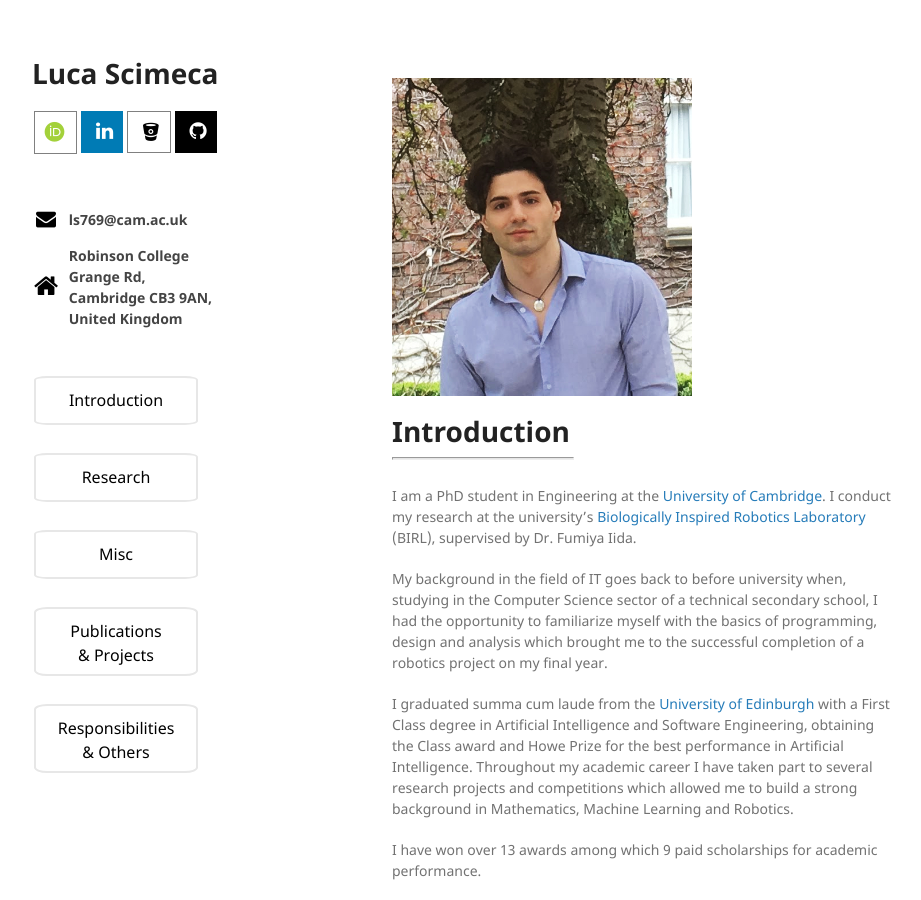
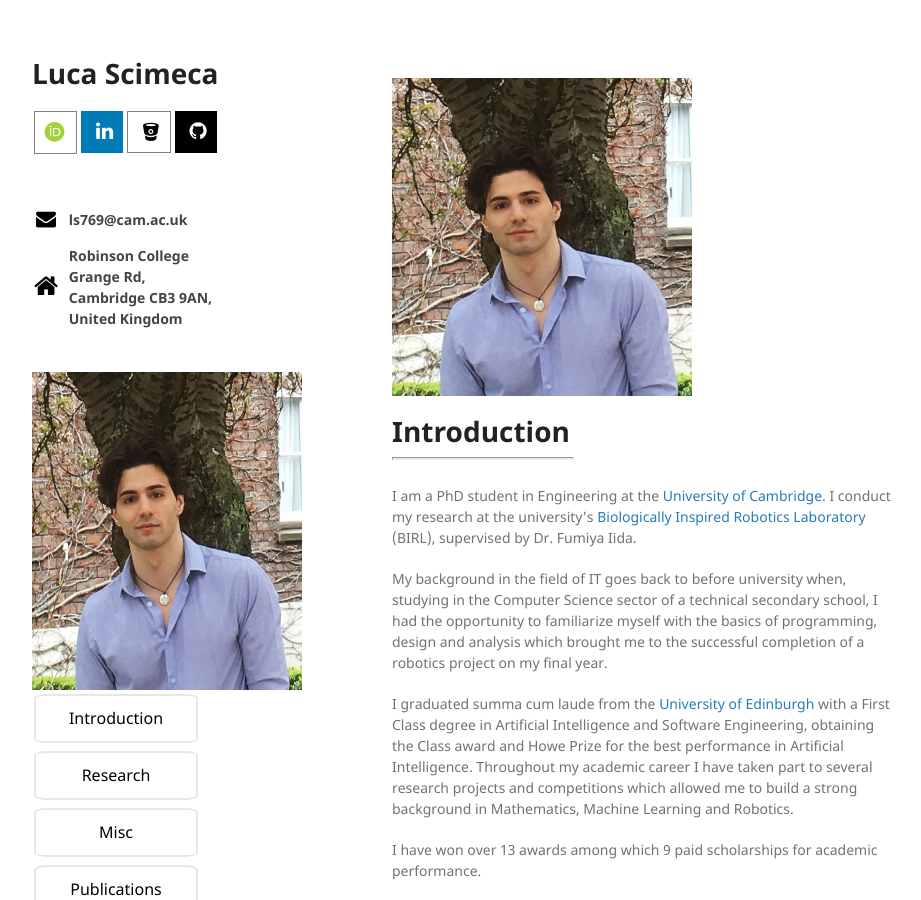
Before and after one commit to lucascimeca/lucascimeca.github.io, a Jekyll site: the page built from index.md, in a window 1280 px wide and 900 px high. Shown: the whole window, without its empty margins (178-1099 px from the left). Built offline with Jekyll 4.4.1, drawn with Linux system fonts in a browser that asks for light colours; nearby versions of some CDN libraries; some web fonts are replaced; the repository's description, which GitHub fills in, is left out.

Commit message:
Update default.html

```diff
--- a/_layouts/default.html
+++ b/_layouts/default.html
@@ -66,16 +66,18 @@
             <th>Robinson College </br>Grange Rd, </br>Cambridge CB3 9AN, </br>United Kingdom</th>
           </tr>
         </table></br>
+        <img src="/docs/Luca Scimeca - Photo.JPG" align="center" height="318" width="300">
 
-          <p><a href="https://lucascimeca.github.io/#-intro_img" class="button-hover" style="vertical-align:middle">Introduction</a></p>
-          <p><a href="https://lucascimeca.github.io/#-research" class="button-hover" style="vertical-align:middle">Research</a></p>
-          <p><a href="https://lucascimeca.github.io/#-misc" class="button-hover" style="vertical-align:middle">Misc</a></p>
-          {% if site.publications %}
-              <p><a href="https://lucascimeca.github.io/publications" class="button-hover-large" style="vertical-align:middle">Publications </br>& Projects</a></p>
-          {% endif %}
-          <p><a href="https://lucascimeca.github.io/responsibilities" class="button-hover-large" style="vertical-align:middle">Responsibilities </br>& Others</a></p>
-          <!--   <p><a href="https://lucascimeca.github.io/curriculum-vitae" class="button-hover-large" style="vertical-align:middle">Curriculum Vitae</a></p>  -->
-
+        <table style="width: 200px">
+          <th>
+          <tr><a href="https://lucascimeca.github.io/#-intro_img" class="button-hover" style="vertical-align:middle">Introduction</a></tr>
+          <tr><a href="https://lucascimeca.github.io/#-research" class="button-hover" style="vertical-align:middle">Research</a></tr>
+          <tr><a href="https://lucascimeca.github.io/#-misc" class="button-hover" style="vertical-align:middle">Misc</a></tr>
+          <tr><a href="https://lucascimeca.github.io/publications" class="button-hover-large" style="vertical-align:middle">Publications </br>& Projects</a></tr>
+          <tr><a href="https://lucascimeca.github.io/responsibilities" class="button-hover-large" style="vertical-align:middle">Responsibilities </br>& Others</a></tr>
+          <!--   <tr><a href="https://lucascimeca.github.io/curriculum-vitae" class="button-hover-large" style="vertical-align:middle">Curriculum Vitae</a></tr>  -->
+          </th>
+      </table></br>
       </header>
       <section>
 
```
